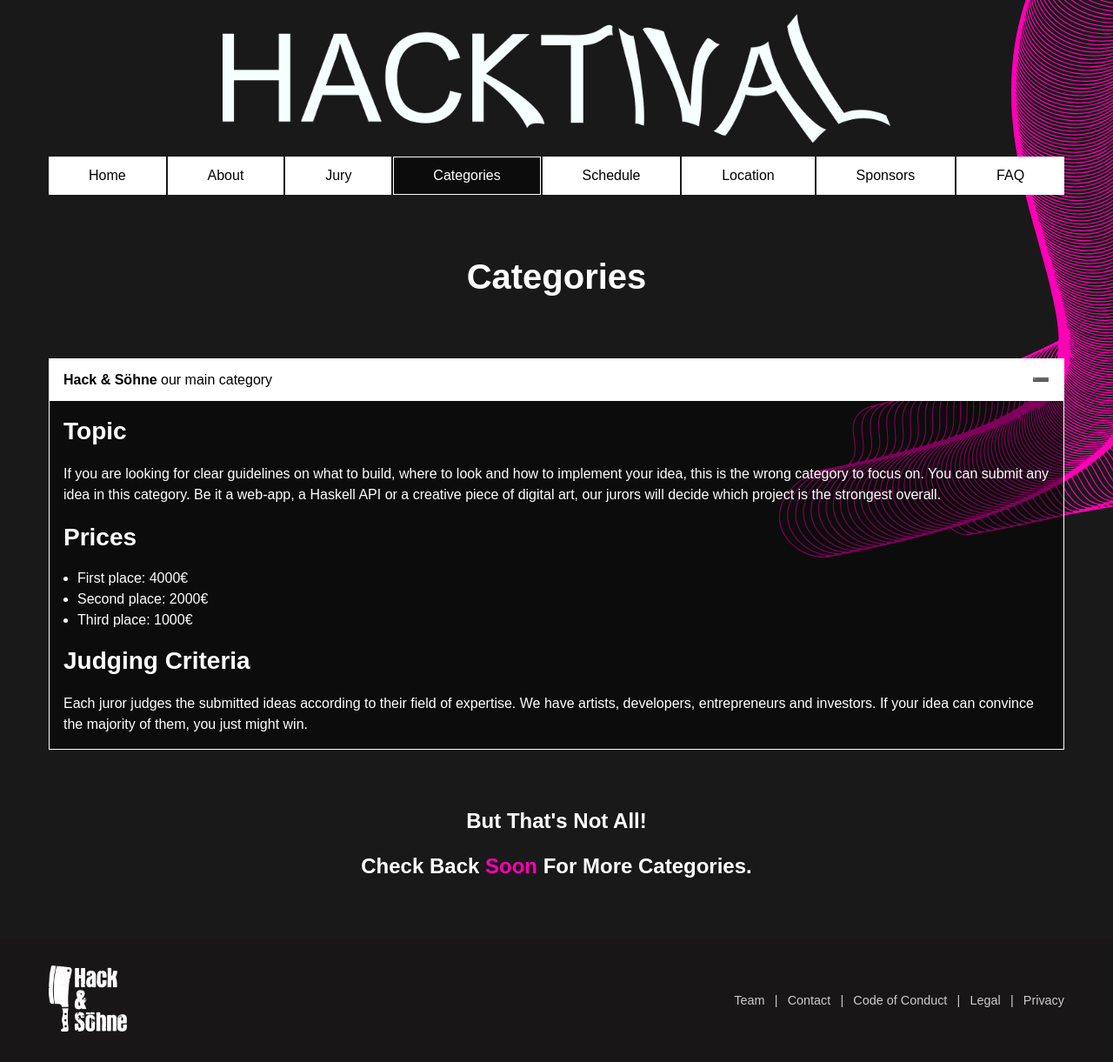
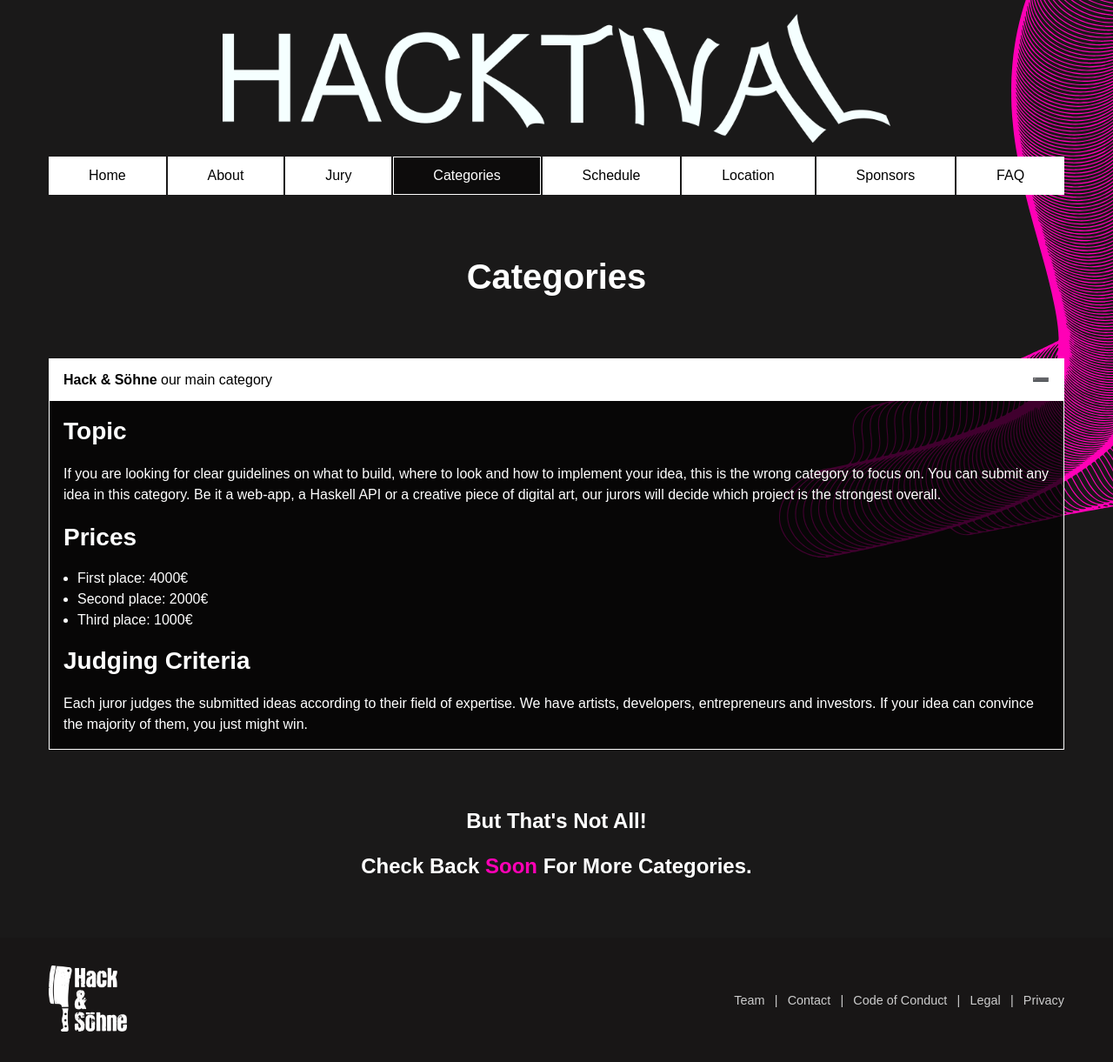
Before and after one commit to hackundsoehne/htv-jekyll, a Jekyll site: the page built from categories.html, in a window 1280 px wide. Shown: the whole page at 87% size. Built offline with Jekyll 4.4.1, drawn with Linux system fonts in a browser that asks for light colours.

Commit message:
Increase readability of texts on semi-transparent brackgrounds

```diff
--- a/_sass/main.scss
+++ b/_sass/main.scss
@@ -262,7 +262,7 @@
 
 .accordion {
 	border: 1px solid #fff;
-	background: rgba(0, 0, 0, 0.5);
+	background: rgba(0, 0, 0, 0.75);
 	margin-bottom: 1rem;
 
 	.accordion-btn {
@@ -302,7 +302,7 @@
 
 .framedlist {
 	border: 1px solid #fff;
-	background: rgba(0, 0, 0, 0.5);
+	background: rgba(0, 0, 0, 0.75);
 	margin-bottom: 1rem;
 
 	.list-header {
@@ -352,7 +352,7 @@
 
 .table {
 	border: 1px solid #fff;
-	background: rgba(0, 0, 0, 0.5);
+	background: rgba(0, 0, 0, 0.75);
 	margin-bottom: 1rem;
 	width: 100%;
 	text-align: left;
```
